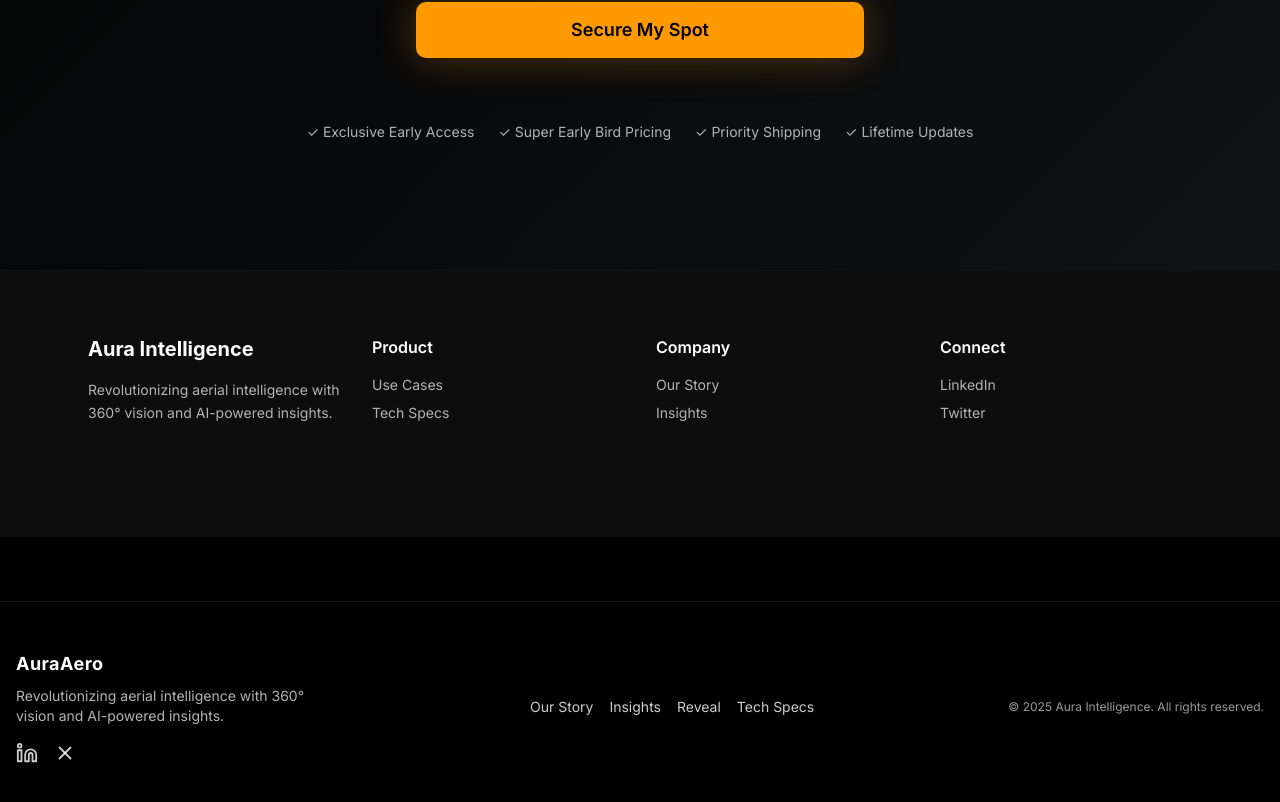
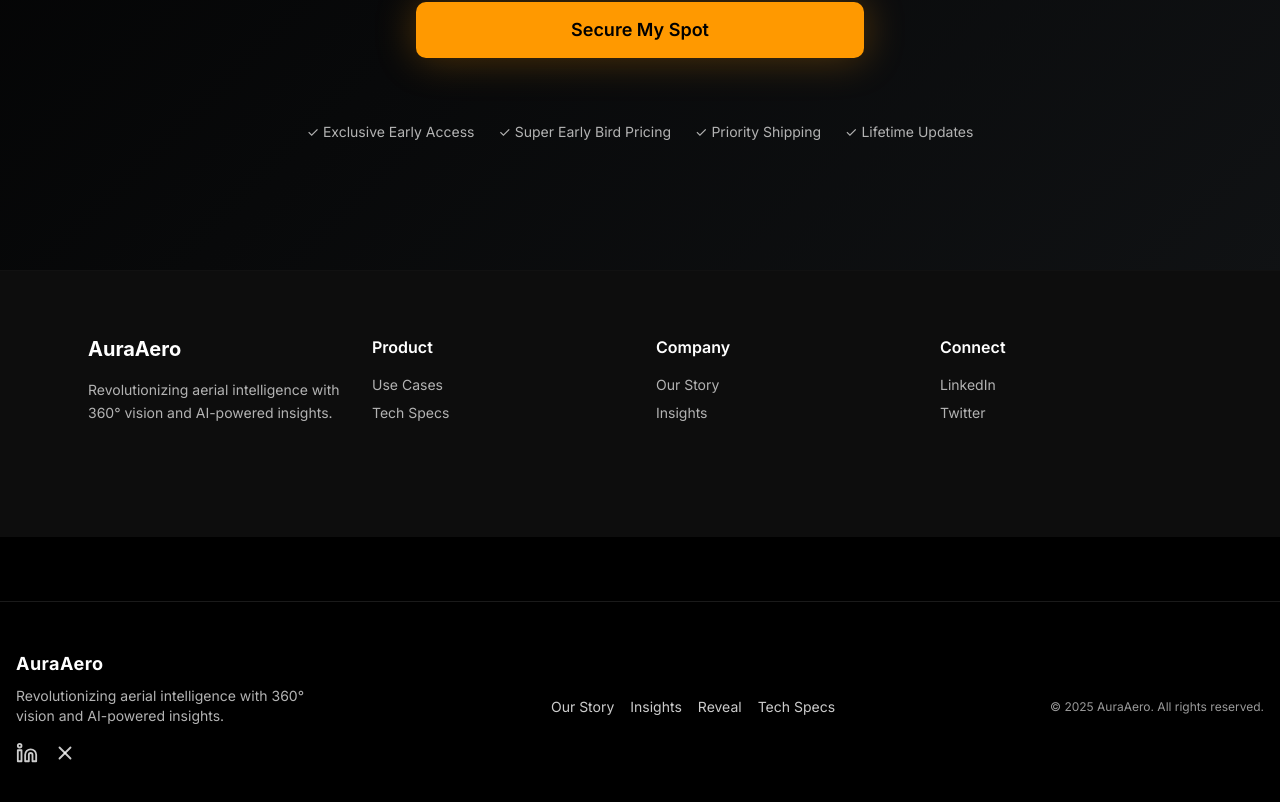
Before and after one commit to jacevedo0326/aura-reveal-experience, a React (Vite) app: page / in a window 1280 px wide. Shown: the part 9966-10768 px from the top of the page. Built offline with nearby package versions, Linux system fonts and the light colour scheme; the HTML template or start-up script is replaced by a standard one; a web font is replaced by a local one.

Commit message:
fix: update all branding from Aura Intelligence to AuraAero

```diff
--- a/index.html
+++ b/index.html
@@ -5,7 +5,7 @@
     <meta name="viewport" content="width=device-width, initial-scale=1.0" />
     <title>Aura - Revolutionary 360° Aerial Intelligence Platform | Indiegogo Launch</title>
     <meta name="description" content="The world's first 360° Aerial Intelligence Platform. Revolutionary drone payload technology with AI-powered target detection. Join the exclusive launch list." />
-    <meta name="author" content="Aura Intelligence" />
+  <meta name="author" content="AuraAero" />
 
     <!-- Apple-style Typography -->
     <link rel="preconnect" href="https://fonts.googleapis.com">
--- a/src/components/Footer.tsx
+++ b/src/components/Footer.tsx
@@ -25,7 +25,7 @@
         <a href="/tech-specs" className="hover:text-primary transition-colors">Tech Specs</a>
       </div>
       <div className="text-white text-xs opacity-60 text-center md:text-right">
-        © {new Date().getFullYear()} Aura Intelligence. All rights reserved.
+  © {new Date().getFullYear()} AuraAero. All rights reserved.
       </div>
     </div>
   </footer>
--- a/src/pages/AuraLanding.tsx
+++ b/src/pages/AuraLanding.tsx
@@ -622,7 +622,7 @@
         <div className="max-w-6xl mx-auto px-6">
           <div className="grid md:grid-cols-4 gap-8 mb-12">
             <div>
-              <h3 className="text-xl font-bold font-sf mb-4">Aura Intelligence</h3>
+              <h3 className="text-xl font-bold font-sf mb-4">AuraAero</h3>
               <p className="text-muted-foreground text-sm leading-relaxed">
                 Revolutionizing aerial intelligence with 360° vision and AI-powered insights.
               </p>
--- a/src/pages/OurStory.tsx
+++ b/src/pages/OurStory.tsx
@@ -6,7 +6,7 @@
   const { animatedElements } = useScrollAnimation();
 
   useEffect(() => {
-    document.title = 'Our Story - Aura Intelligence';
+  document.title = 'Our Story - AuraAero';
   }, []);
 
   return (
--- a/src/pages/TechSpecs.tsx
+++ b/src/pages/TechSpecs.tsx
@@ -9,7 +9,7 @@
   const { animatedElements } = useScrollAnimation();
 
   useEffect(() => {
-    document.title = 'Technical Specifications - Aura Intelligence';
+  document.title = 'Technical Specifications - AuraAero';
   }, []);
 
   const specifications = [
--- a/src/pages/UseCases.tsx
+++ b/src/pages/UseCases.tsx
@@ -9,7 +9,7 @@
   const { animatedElements } = useScrollAnimation();
 
   useEffect(() => {
-    document.title = 'Use Cases - Aura Intelligence';
+  document.title = 'Use Cases - AuraAero';
   }, []);
 
   const useCases = [
```
